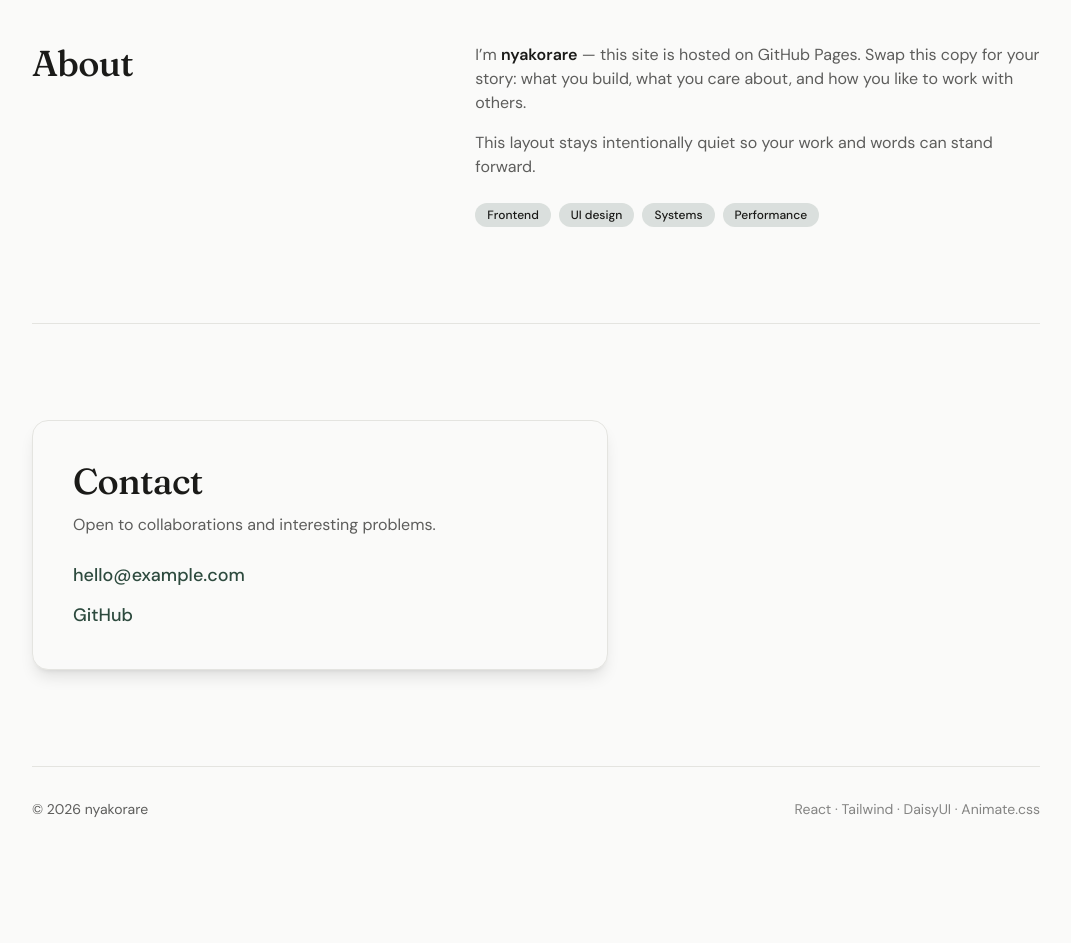
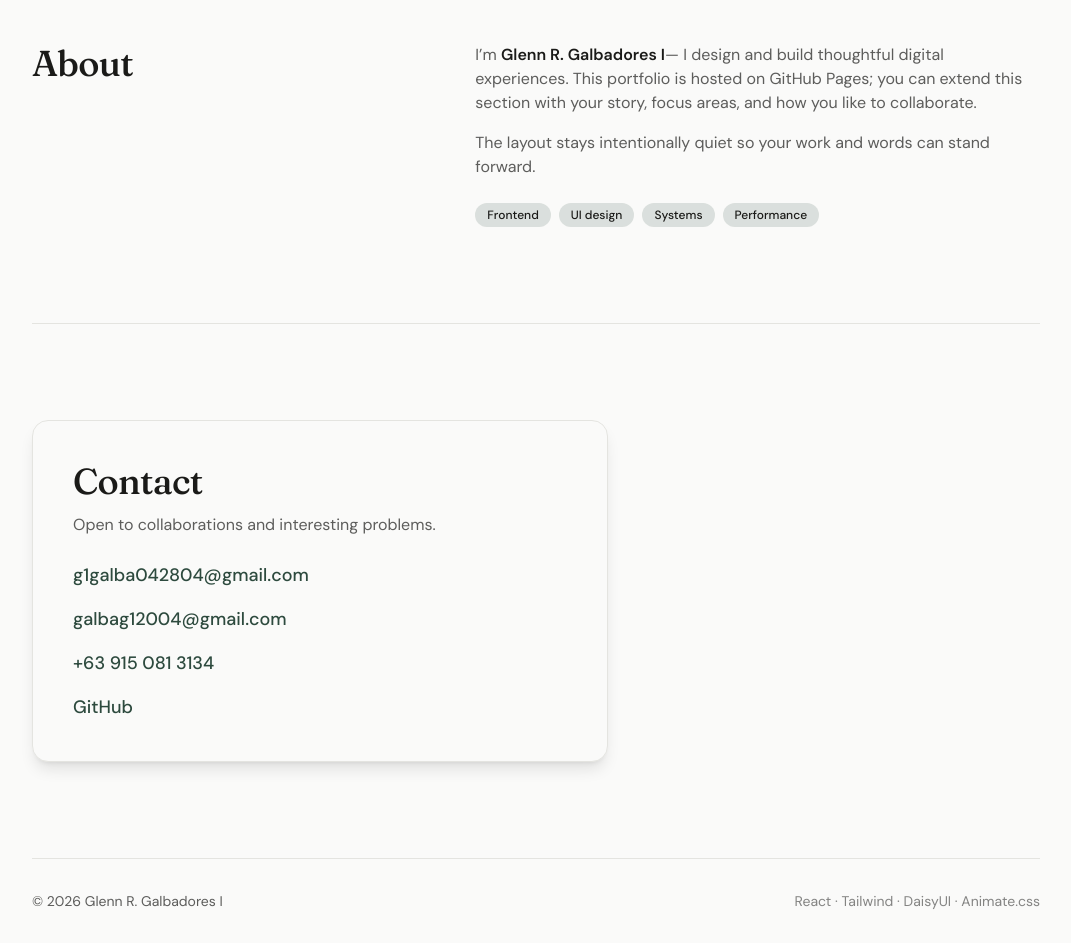
Before and after one commit to Nyakorare/nyakorare.github.io, a React (Vite) app: page / in a window 1280 px wide. Shown: the part 1380-2323 px from the top of the page, without its empty margins (104-1175 px from the left). Before the commit the page ends 2231 px from the top, so only its background shows below. Built offline with nearby package versions, Linux system fonts and the light colour scheme.

Commit message:
Build deployement bug fixes v2 + details improvement

```diff
--- a/index.html
+++ b/index.html
@@ -1,4 +1,8 @@
 <!DOCTYPE html>
+<!-- Dev-only entry: /src/main.tsx is compiled by Vite. Do NOT publish this file as
+     the live site — GitHub Pages will serve .tsx as application/octet-stream and
+     the app will break. Production = npm run build (output in dist/) + GitHub Actions
+     or publish only the dist/ folder. -->
 <html lang="en" data-theme="portfolio">
   <head>
     <meta charset="UTF-8" />
@@ -6,9 +10,9 @@
     <meta name="viewport" content="width=device-width, initial-scale=1.0" />
     <meta
       name="description"
-      content="Portfolio — nyakorare. Developer, designer, builder."
+      content="Portfolio — Glenn R. Galbadores I. Developer, designer, builder."
     />
-    <title>nyakorare — Portfolio</title>
+    <title>Glenn R. Galbadores I — Portfolio</title>
     <link rel="preconnect" href="https://fonts.googleapis.com" />
     <link rel="preconnect" href="https://fonts.gstatic.com" crossorigin />
     <link
--- a/src/components/About.tsx
+++ b/src/components/About.tsx
@@ -1,4 +1,5 @@
 import { Reveal } from "./Reveal";
+import { site } from "../site";
 
 const tags = ["Frontend", "UI design", "Systems", "Performance"] as const;
 
@@ -16,13 +17,14 @@ export function About() {
       <Reveal delayMs={80}>
         <div className="max-w-xl space-y-4 text-base text-base-content/70">
           <p>
-            I’m <strong className="font-semibold text-base-content">nyakorare</strong>{" "}
-            — this site is hosted on GitHub Pages. Swap this copy for your story:
-            what you build, what you care about, and how you like to work with
-            others.
+            I’m{" "}
+            <strong className="font-semibold text-base-content">{site.name}</strong>
+            — I design and build thoughtful digital experiences. This portfolio is
+            hosted on GitHub Pages; you can extend this section with your story,
+            focus areas, and how you like to collaborate.
           </p>
           <p>
-            This layout stays intentionally quiet so your work and words can stand
+            The layout stays intentionally quiet so your work and words can stand
             forward.
           </p>
           <ul
--- a/src/components/Contact.tsx
+++ b/src/components/Contact.tsx
@@ -1,4 +1,18 @@
+import type { ReactNode } from "react";
 import { Reveal } from "./Reveal";
+import { site } from "../site";
+
+function LinkRow({ href, children }: { href: string; children: ReactNode }) {
+  return (
+    <a
+      href={href}
+      className="group relative w-fit text-lg font-medium text-primary"
+    >
+      {children}
+      <span className="absolute bottom-0.5 left-0 h-px w-full origin-right scale-x-0 bg-current transition-transform duration-300 ease-out group-hover:origin-left group-hover:scale-x-100" />
+    </a>
+  );
+}
 
 export function Contact() {
   return (
@@ -11,16 +25,15 @@ export function Contact() {
           <p className="mt-3 text-base text-base-content/70">
             Open to collaborations and interesting problems.
           </p>
-          <div className="mt-6 flex flex-col gap-3">
+          <div className="mt-6 flex flex-col gap-4">
+            {site.emails.map((email) => (
+              <LinkRow key={email} href={`mailto:${email}`}>
+                {email}
+              </LinkRow>
+            ))}
+            <LinkRow href={`tel:${site.phoneTel}`}>{site.phoneDisplay}</LinkRow>
             <a
-              href="mailto:hello@example.com"
-              className="group relative w-fit text-lg font-medium text-primary"
-            >
-              hello@example.com
-              <span className="absolute bottom-0.5 left-0 h-px w-full origin-right scale-x-0 bg-current transition-transform duration-300 ease-out group-hover:origin-left group-hover:scale-x-100" />
-            </a>
-            <a
-              href="https://github.com/nyakorare"
+              href={site.githubUrl}
               target="_blank"
               rel="noopener noreferrer"
               className="group relative w-fit text-lg font-medium text-primary"
--- a/src/components/Footer.tsx
+++ b/src/components/Footer.tsx
@@ -1,9 +1,11 @@
+import { site } from "../site";
+
 export function Footer() {
   const year = new Date().getFullYear();
 
   return (
     <footer className="flex flex-wrap items-center justify-between gap-4 border-t border-base-300 py-8 text-sm text-base-content/70">
-      <p className="m-0">© {year} nyakorare</p>
+      <p className="m-0">© {year} {site.name}</p>
       <p className="m-0 opacity-75">
         React · Tailwind · DaisyUI · Animate.css
       </p>
--- a/src/components/Header.tsx
+++ b/src/components/Header.tsx
@@ -1,5 +1,6 @@
 import clsx from "clsx";
 import { useScrollHeader } from "../hooks/useScrollHeader";
+import { site } from "../site";
 
 const links = [
   { href: "#work", label: "Work" },
@@ -26,7 +27,7 @@ export function Header() {
           href="#"
           className="text-sm font-semibold tracking-tight text-base-content transition-colors hover:text-primary"
         >
-          nyakorare
+          {site.nameShort}
         </a>
         <ul className="flex list-none gap-8 p-0 m-0">
           {links.map(({ href, label }) => (
--- a/src/components/Hero.tsx
+++ b/src/components/Hero.tsx
@@ -1,4 +1,5 @@
 import { Reveal } from "./Reveal";
+import { site } from "../site";
 
 export function Hero() {
   return (
@@ -9,7 +10,7 @@ export function Hero() {
       <div className="max-w-xl">
         <Reveal delayMs={50}>
           <p className="mb-4 text-xs font-semibold uppercase tracking-[0.14em] text-primary">
-            Portfolio
+            {site.name}
           </p>
         </Reveal>
         <Reveal delayMs={120}>
--- /dev/null
+++ b/src/site.ts
@@ -0,0 +1,13 @@
+/** Public site / contact details */
+export const site = {
+  name: "Glenn R. Galbadores I",
+  /** Shorter label for the nav bar */
+  nameShort: "Glenn Galbadores",
+  phoneDisplay: "+63 915 081 3134",
+  phoneTel: "+639150813134",
+  emails: [
+    "g1galba042804@gmail.com",
+    "galbag12004@gmail.com",
+  ] as const,
+  githubUrl: "https://github.com/nyakorare",
+} as const;
```
Also changed, not shown: 1 other file (tests, documents, lock files or other folders).
